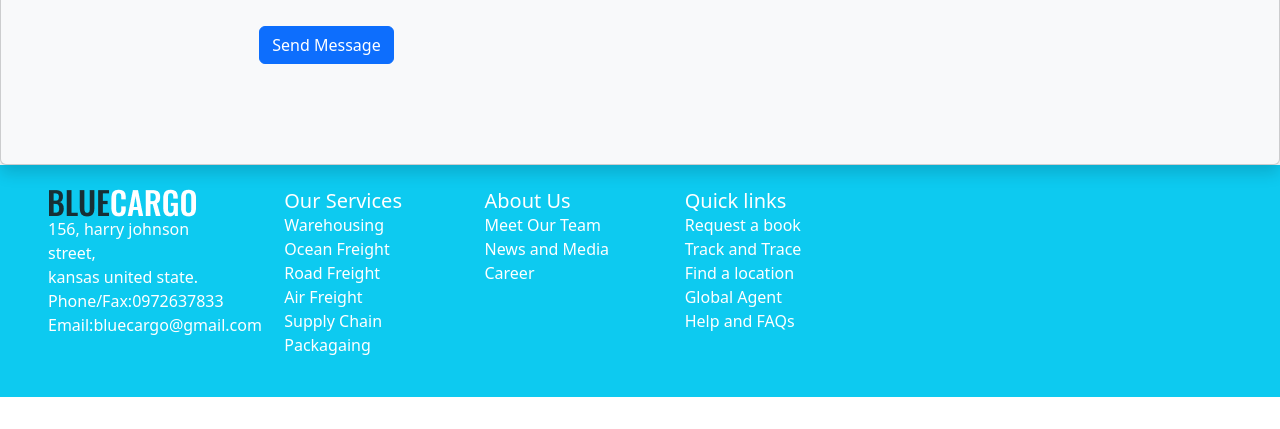
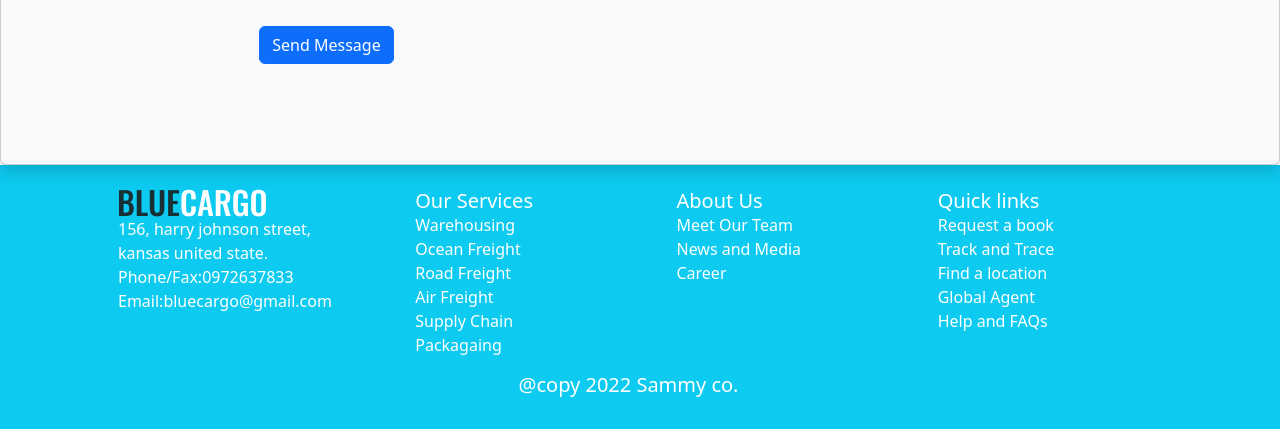
Before and after one commit to Nemecd/bluecargo, a plain HTML site: page index.html in a window 1280 px wide. Shown: the part 3835-4264 px from the top of the page. Before the commit the page ends 4232 px from the top, so only its background shows below. Drawn offline with nearby package versions, Linux system fonts and the light colour scheme.

Commit message:
made some changes

```diff
--- a/index.html
+++ b/index.html
@@ -246,8 +246,8 @@
           </div>
         </div>
       </section>
-      <section class=" w-100 text-white text-center">
-        <div class=" d-md-flex container-fluid gap-md-3 py-4 px-5 bg-info">
+      <section class=" w-100 text-white text-center bg-info">
+        <div class=" d-md-flex container gap-md-3 py-4 px-5 bg-info">
           <div class="row">
             <div class ="col-md-3 text-start">
               <img src="BLUECARGO.png" alt="">
@@ -267,6 +267,7 @@
                   </div>
                   <div>
             </div>
+            <h5>@copy 2022 Sammy co.</h3>
       </section>
 
   <script src="https://cdn.jsdelivr.net/npm/bootstrap@5.2.2/dist/js/bootstrap.bundle.min.js" integrity="sha384-OERcA2EqjJCMA+/3y+gxIOqMEjwtxJY7qPCqsdltbNJuaOe923+mo//f6V8Qbsw3" crossorigin="anonymous"></script>
```
